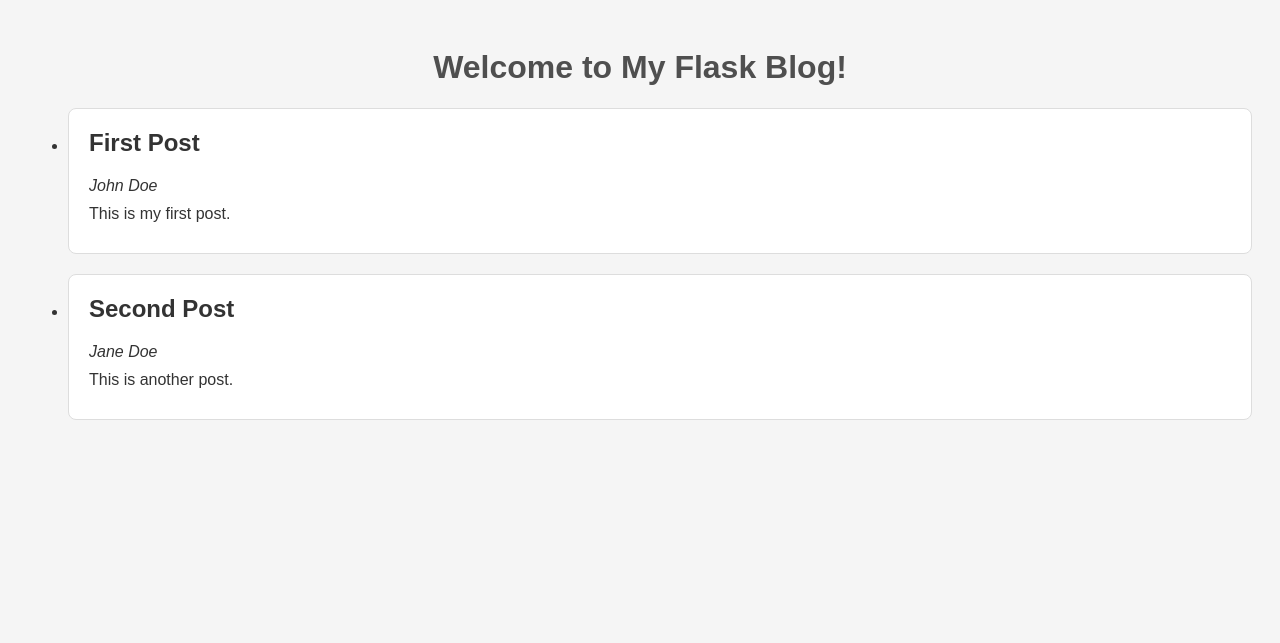
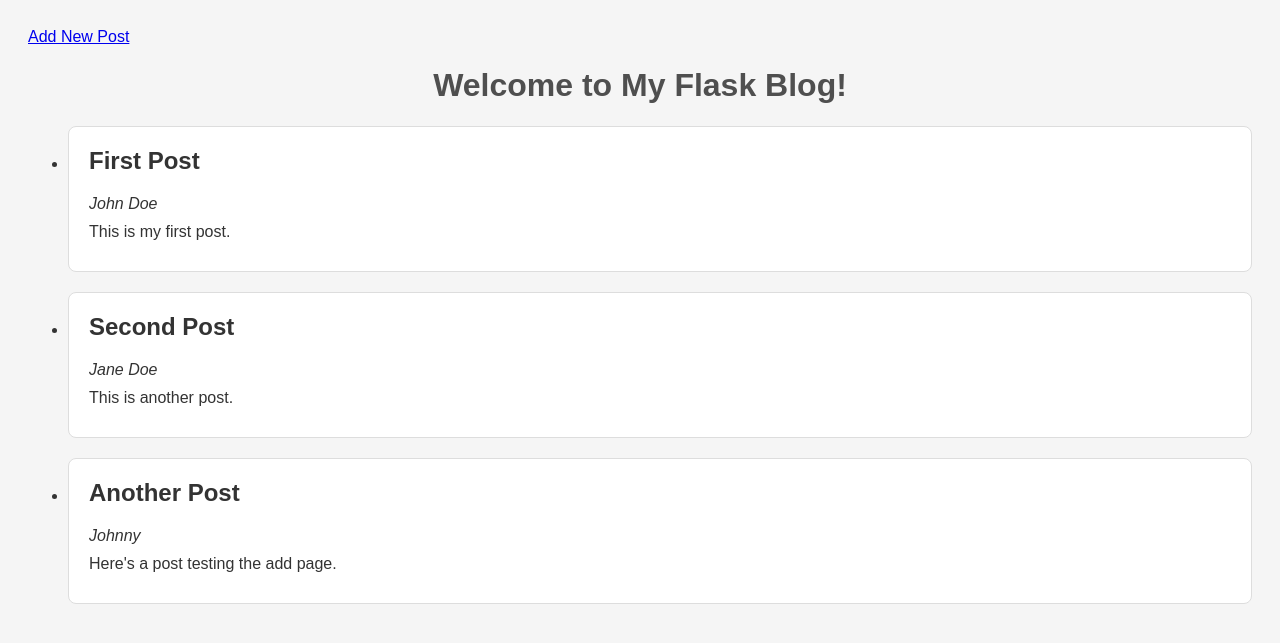
Before and after one commit to rongoods/flask-blog, a Flask app: page / in a window 1280 px wide. Shown: the top 643 px of the page. Run offline with Flask 3, Linux system fonts and the light colour scheme.

Commit message:
add new blog post / save to json

```diff
--- a/app.py
+++ b/app.py
@@ -1,5 +1,6 @@
 import json
-from flask import Flask, render_template
+
+from flask import Flask, render_template, request, redirect, url_for
 
 app = Flask(__name__)
 
@@ -9,11 +10,33 @@ def load_posts():
         return json.load(file)
 
 
+def save_post(new_post):
+    posts = load_posts()
+    posts.append(new_post)
+    with open('blog_posts.json', 'w') as file:
+        json.dump(posts, file, indent=4)
+
+
 @app.route('/')
 def index():
     blog_posts = load_posts()
     return render_template('index.html', posts=blog_posts)
 
 
+@app.route('/add', methods=['GET', 'POST'])
+def add():
+    if request.method == 'POST':
+        new_id = len(load_posts()) + 1
+        new_post = {
+            "id": new_id,
+            "author": request.form['author'],
+            "title": request.form['title'],
+            "content": request.form['content']
+        }
+        save_post(new_post)
+        return redirect(url_for('index'))
+    return render_template('add.html')
+
+
 if __name__ == '__main__':
     app.run(host="0.0.0.0", port=5000, debug=True)
--- a/blog_posts.json
+++ b/blog_posts.json
@@ -10,5 +10,11 @@
         "author": "Jane Doe",
         "title": "Second Post",
         "content": "This is another post."
+    },
+    {
+        "id": 3,
+        "author": "Johnny",
+        "title": "Another Post",
+        "content": "Here's a post testing the add page."
     }
 ]
--- a/templates/index.html
+++ b/templates/index.html
@@ -7,6 +7,7 @@
     <link rel="stylesheet" href="{{ url_for('static', filename='style.css') }}">
 </head>
 <body>
+    <a href='/add'>Add New Post</a>
     <h1>Welcome to My Flask Blog!</h1>
     <ul>
         {% for post in posts %}
```
Also changed, not shown: templates/add.html (added, +25 -0 lines).
